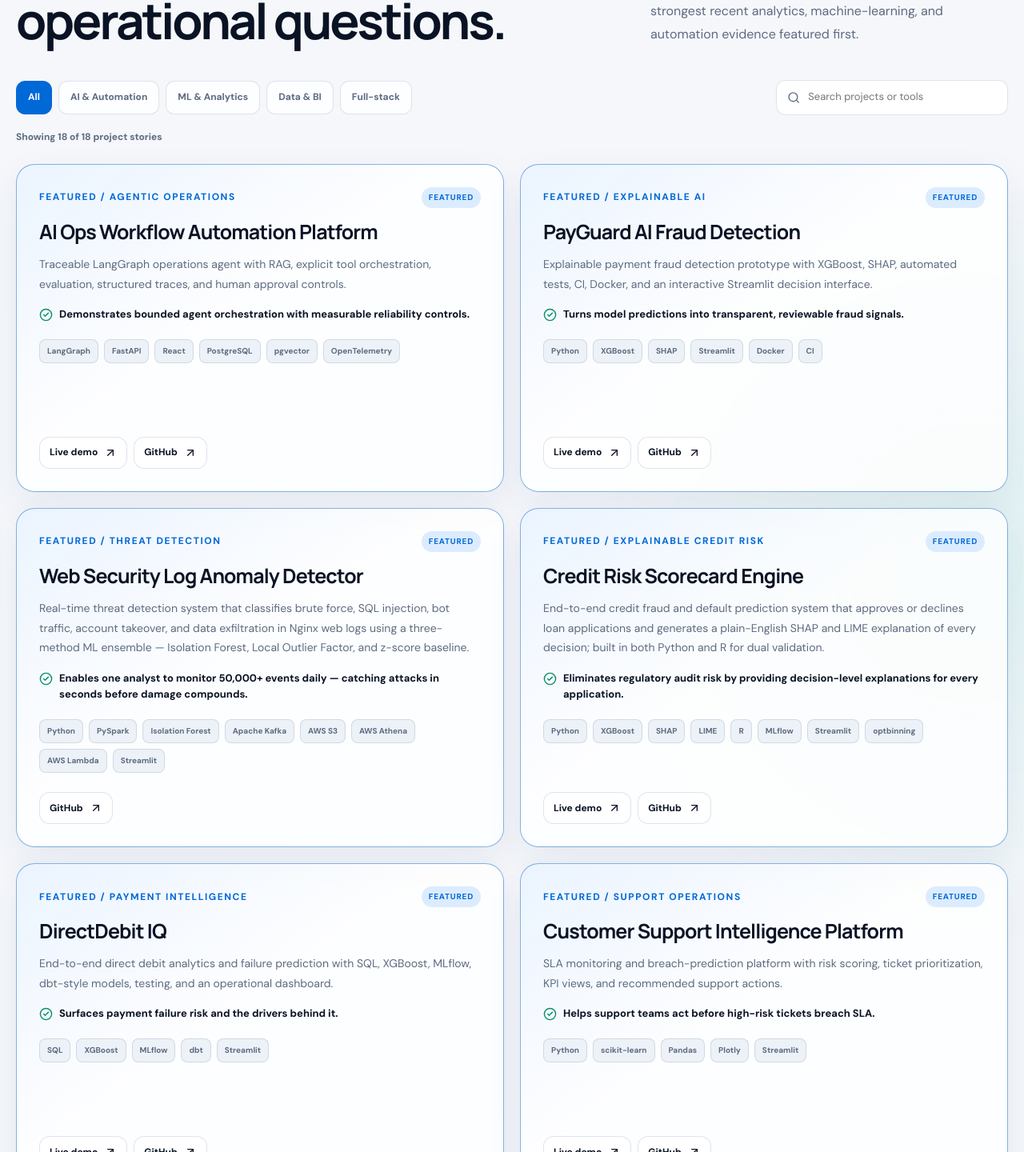
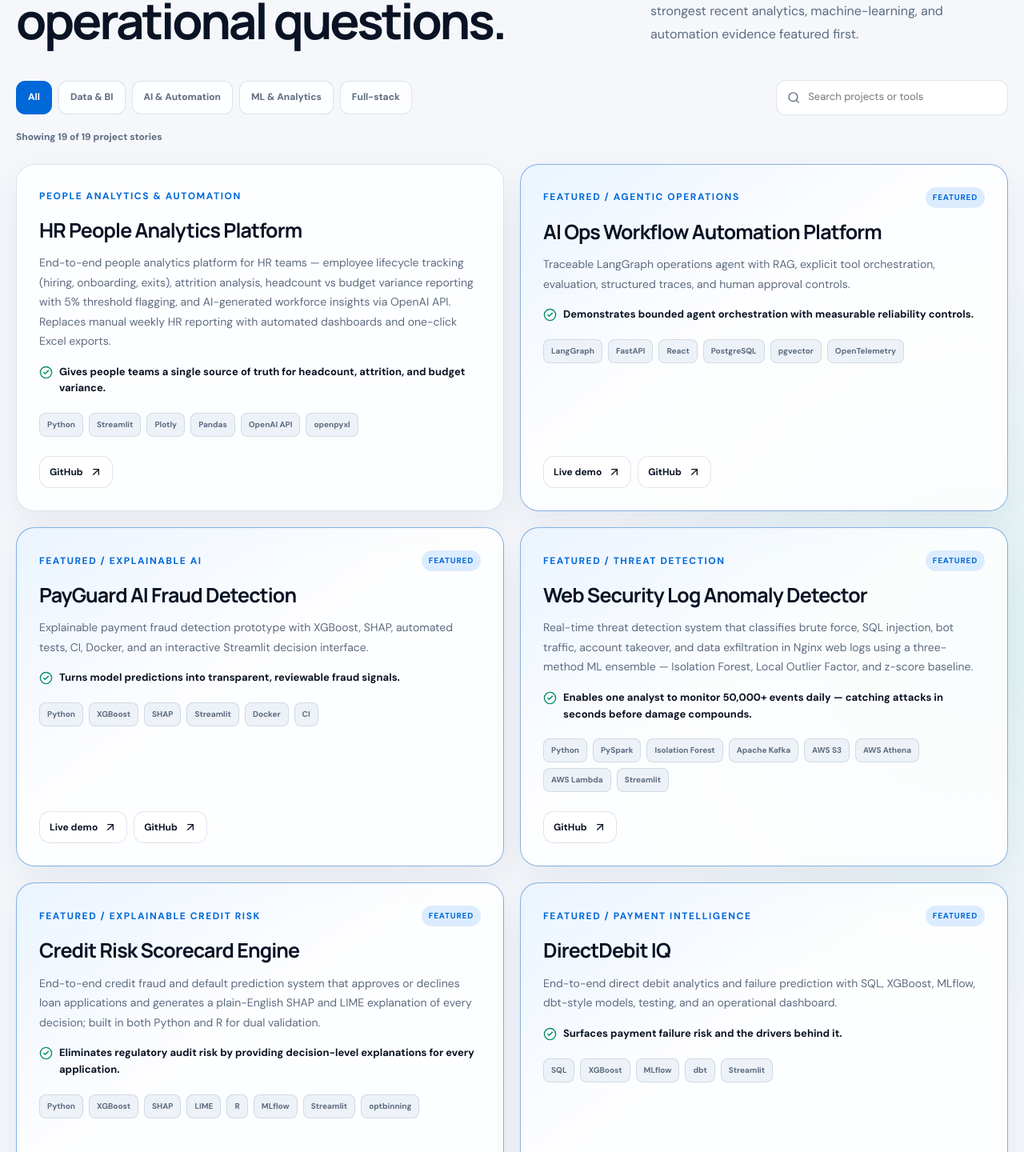
Before and after one commit to RidhanPar/ridhan-portfolio, a React (Vite) app: page / in a window 1280 px wide. Shown: the part 1270-2710 px from the top of the page at 80% size. Built offline with nearby package versions, Linux system fonts and the light colour scheme.

Commit message:
Add HR People Analytics Platform and reframe support analytics
- Add HR People Analytics Platform as the first project card
- Reframe Customer Support Intelligence around workforce/people analytics
- Add HR Analytics, People Data, Employee Lifecycle Automation skills

```diff
--- a/src/main.jsx
+++ b/src/main.jsx
@@ -19,6 +19,18 @@ import {
 import './styles.css';
 
 const projects = [
+  {
+    title: 'HR People Analytics Platform',
+    category: 'Data & BI',
+    eyebrow: 'People analytics & automation',
+    description:
+      'End-to-end people analytics platform for HR teams — employee lifecycle tracking (hiring, onboarding, exits), attrition analysis, headcount vs budget variance reporting with 5% threshold flagging, and AI-generated workforce insights via OpenAI API. Replaces manual weekly HR reporting with automated dashboards and one-click Excel exports.',
+    tech: ['Python', 'Streamlit', 'Plotly', 'Pandas', 'OpenAI API', 'openpyxl'],
+    outcome: 'Gives people teams a single source of truth for headcount, attrition, and budget variance.',
+    links: [
+      ['GitHub', 'https://github.com/RidhanPar/hr-people-analytics-platform']
+    ]
+  },
   {
     title: 'AI Ops Workflow Automation Platform',
     category: 'AI & Automation',
@@ -93,7 +105,7 @@ const projects = [
     category: 'ML & Analytics',
     eyebrow: 'Featured / Support operations',
     description:
-      'SLA monitoring and breach-prediction platform with risk scoring, ticket prioritization, KPI views, and recommended support actions.',
+      'Workforce and service quality analytics platform extracting insights from support interaction data. Surfaces agent performance KPIs, team-level workload trends, and resolution rate metrics to support people team decisions and capacity planning.',
     tech: ['Python', 'scikit-learn', 'Pandas', 'Plotly', 'Streamlit'],
     outcome: 'Helps support teams act before high-risk tickets breach SLA.',
     links: [
@@ -285,6 +297,9 @@ const skills = [
   'Snowflake',
   'dbt',
   'Databricks',
+  'HR Analytics',
+  'People Data',
+  'Employee Lifecycle Automation',
   'Machine Learning',
   'XGBoost',
   'SHAP',
```
